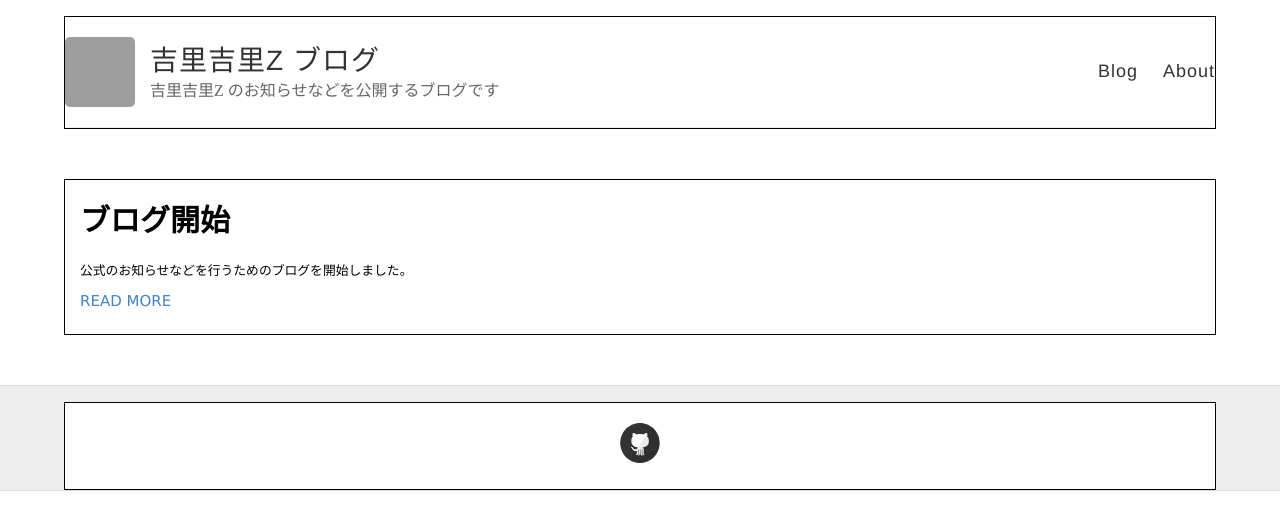
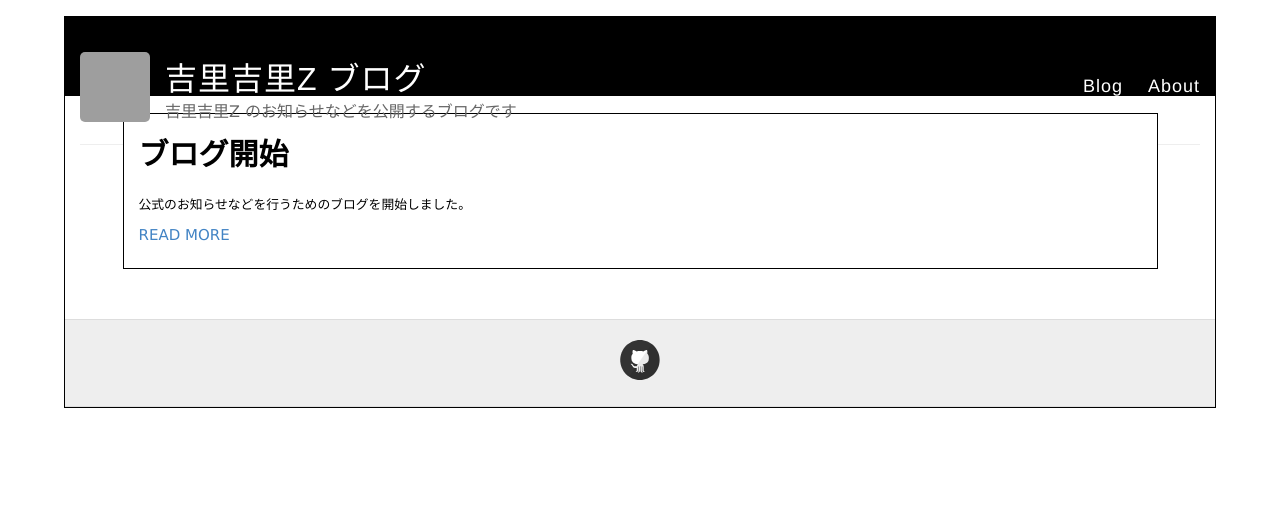
Before and after one commit to krkrz/blog, a Jekyll site: the page built from docs/index.html, in a window 1280 px wide. Shown: the top 530 px of the page. Built offline with Jekyll 4.4.1, drawn with Linux system fonts in a browser that asks for light colours; grey boxes are pictures that could not be loaded.

Commit message:
レイアウト修正

```diff
--- a/docs/_layouts/default.html
+++ b/docs/_layouts/default.html
@@ -15,8 +15,8 @@
   </head>
 
   <body>
-    <div class="wrapper-masthead">
-      <div class="container">
+   <div class="container">
+    <div id="banner">
         <header class="masthead clearfix">
           <a href="{{ site.baseurl }}/" class="site-avatar"><img src="{{ site.avatar }}" /></a>
 
@@ -31,7 +31,6 @@
           </nav>
         </header>
       </div>
-    </div>
 
     <div id="main" role="main" class="container">
       <div class="content">
@@ -40,13 +39,11 @@
     </div>
 
     <div class="wrapper-footer">
-      <div class="container">
         <footer class="footer">
           {% include svg-icons.html %}
         </footer>
-      </div>
     </div>
 
-    {% include analytics.html %}
+   </div>
   </body>
 </html>
```
